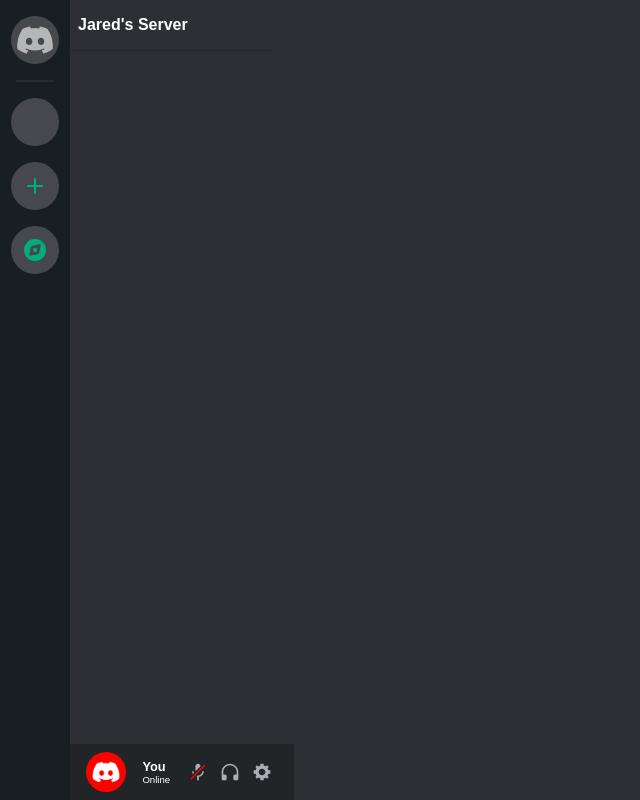
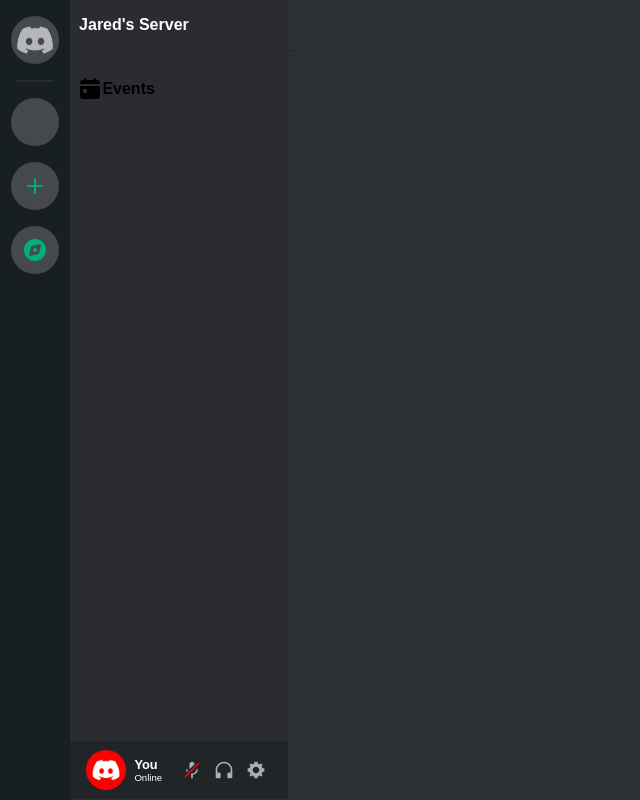
Before and after one commit to Plebbaroni/devsoc_application_site, a React (Vite) app: page / in a window 1280 px wide. Shown: the whole page, without its empty margins (0-640 px from the left). Built offline with nearby package versions, Linux system fonts and the light colour scheme; a web font is replaced by a local one.

Commit message:
Fixed format issue with userdetails card.

```diff
--- a/src/components/ServerInfoBar.tsx
+++ b/src/components/ServerInfoBar.tsx
@@ -9,6 +9,10 @@ function ServerInfoBar() {
             </h4>
         </div>
         <div className="ServerInfo">
+          <div className='Events'>
+            <svg className="servericon" aria-hidden="true" role="img" xmlns="http://www.w3.org/2000/svg" width="24" height="24" fill="none" viewBox="0 0 24 24"><path fill="currentColor" d="M7 1a1 1 0 0 1 1 1v.75c0 .14.11.25.25.25h7.5c.14 0 .25-.11.25-.25V2a1 1 0 1 1 2 0v.75c0 .14.11.25.25.25H19a3 3 0 0 1 3 3 1 1 0 0 1-1 1H3a1 1 0 0 1-1-1 3 3 0 0 1 3-3h.75c.14 0 .25-.11.25-.25V2a1 1 0 0 1 1-1Z" className=""></path><path fill="currentColor" fill-rule="evenodd" d="M2 10a1 1 0 0 1 1-1h18a1 1 0 0 1 1 1v9a3 3 0 0 1-3 3H5a3 3 0 0 1-3-3v-9Zm3.5 2a.5.5 0 0 0-.5.5v3c0 .28.22.5.5.5h3a.5.5 0 0 0 .5-.5v-3a.5.5 0 0 0-.5-.5h-3Z" clip-rule="evenodd" className=""></path></svg>
+            <h4>Events</h4>
+          </div>
         </div>
         <div className="UserBar">
           <div className="UserBarInfo">
--- a/src/styles/ServerBar.css
+++ b/src/styles/ServerBar.css
@@ -70,3 +70,10 @@
     border-radius: 50%;
     opacity: .6;
 }
+
+.Events {
+    display: flex;
+    align-items: center;
+    width: 100%;
+    padding: 0.5rem;
+}
--- a/src/styles/ServerInfoBar.css
+++ b/src/styles/ServerInfoBar.css
@@ -1,6 +1,9 @@
 .ServerInfoBarWrapper {
+    display: flex;
+    flex-direction: column;
     min-height: 100vh;
-    width: 15%;
+    width: 17%;
+    background-color: #2a2c31;
 }
 
 .ServerInfoBarHeader {
@@ -27,13 +30,12 @@
 .UserBar {
     background: #222528;
     height: 5%;
-    width: 15%;
     display: flex;
     padding: 0.5rem 1rem;
     justify-content: space-between;
     align-items: center;
     bottom: 0;
-    position: absolute;
+    position: relative;
 }
 
 .UserBarInfo {
@@ -61,7 +63,7 @@
     display: flex;
     flex-direction: column;
     justify-content: center;
-    padding-left: 1rem;
+    padding-left: 0.5rem;
 
 }
 .username {
@@ -89,6 +91,7 @@
     cursor: pointer;
     outline: none;
 }
+
 h5, p {
     margin: 0;
 }
```
